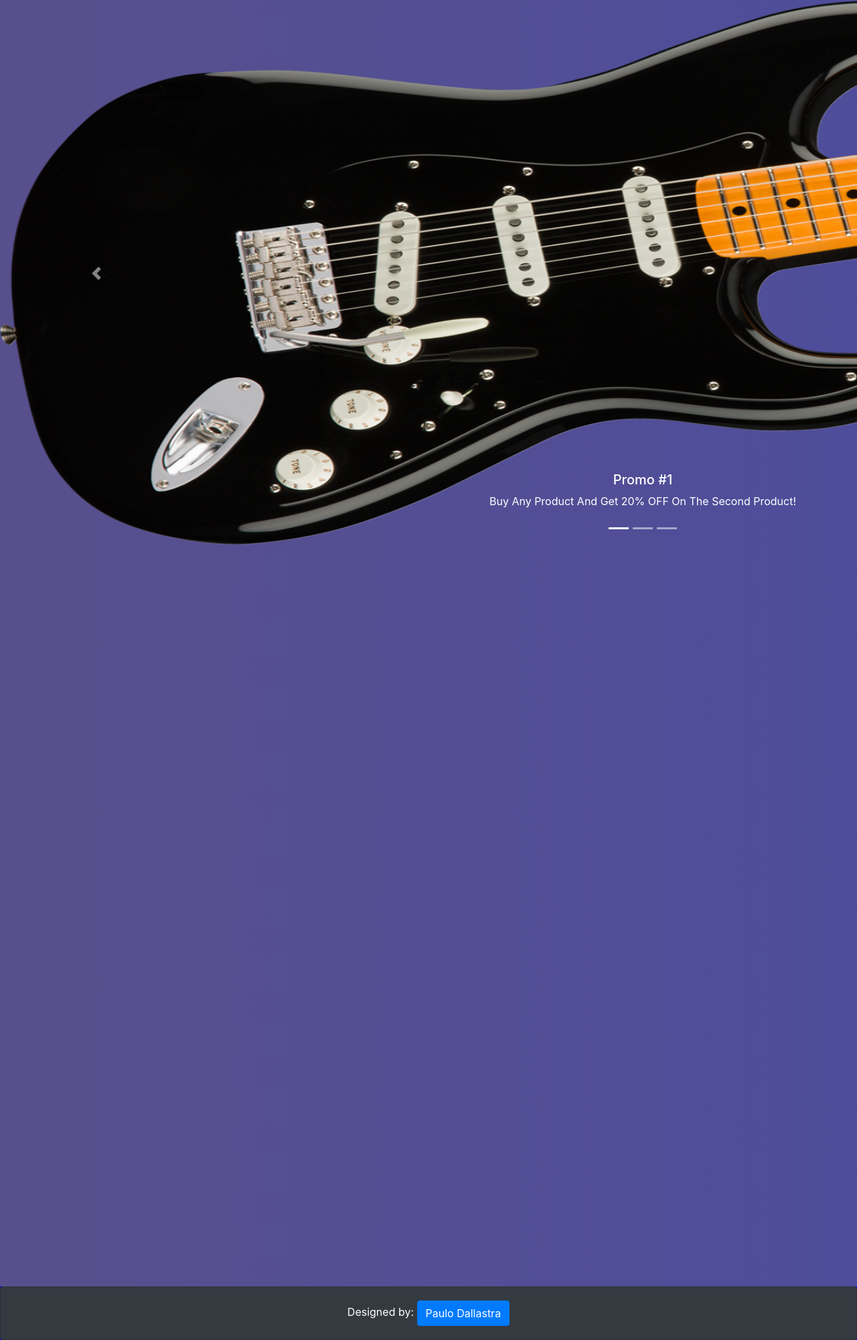
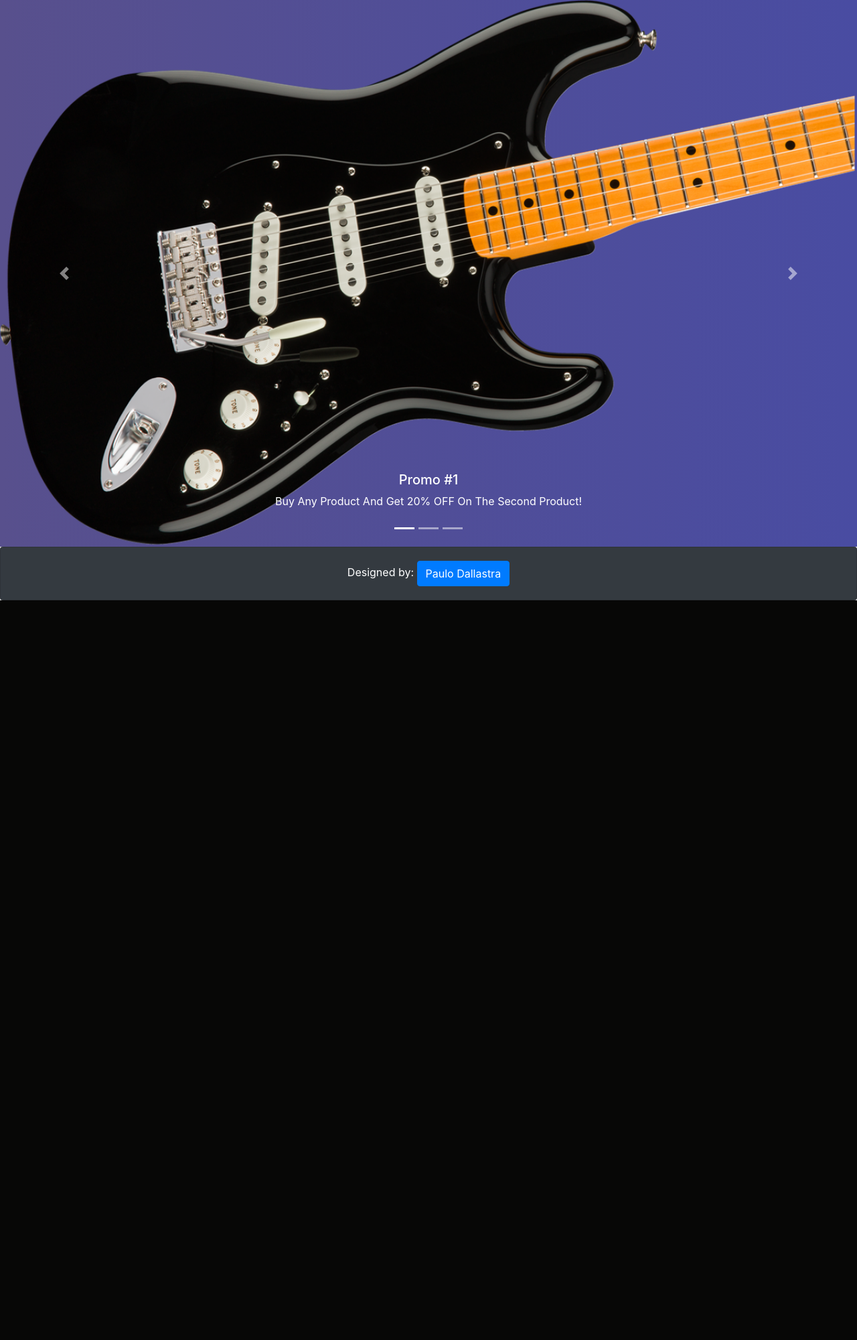
Before and after one commit to pDallastra/GuitarSales, a PHP site: page /scripture_ta/Projects1/index.php in a window 1280 px wide; the page is wider, and only the part inside the window is pictured. Shown: the part 56-2056 px from the top of that part at 67% size. After the commit the page ends 952 px from the top of that part, so only its background shows below. Run offline with PHP 8.4, Linux system fonts and the light colour scheme.

Commit message:
style changes

```diff
--- a/web/Projects1/index.php
+++ b/web/Projects1/index.php
@@ -11,7 +11,7 @@
     <link rel="stylesheet" href="styles.css">
     <link rel="stylesheet" href="https://stackpath.bootstrapcdn.com/bootstrap/4.3.1/css/bootstrap.min.css" integrity="sha384-ggOyR0iXCbMQv3Xipma34MD+dH/1fQ784/j6cY/iJTQUOhcWr7x9JvoRxT2MZw1T" crossorigin="anonymous">
 </head>
-<body style="background: blue;">
+<body>
     <?php require_once('navbar.php'); ?>
     <?php require_once('mainAds.php'); ?>
     <?php require_once('footer.php'); ?>
--- a/web/Projects1/styles.css
+++ b/web/Projects1/styles.css
@@ -68,10 +68,6 @@ a {
     height: 18rem;
   }
 
-  .bd-example {
-    width: 50rem;
-    height: 50rem;
-  }
 
   /* Hover Effects on Card */
 
@@ -94,9 +90,4 @@ a {
       width: 18rem;
       height: 12rem;
     }
-
-    .bd-example {
-      width: 120rem;
-      height: 120rem;
-    }
   }
```
